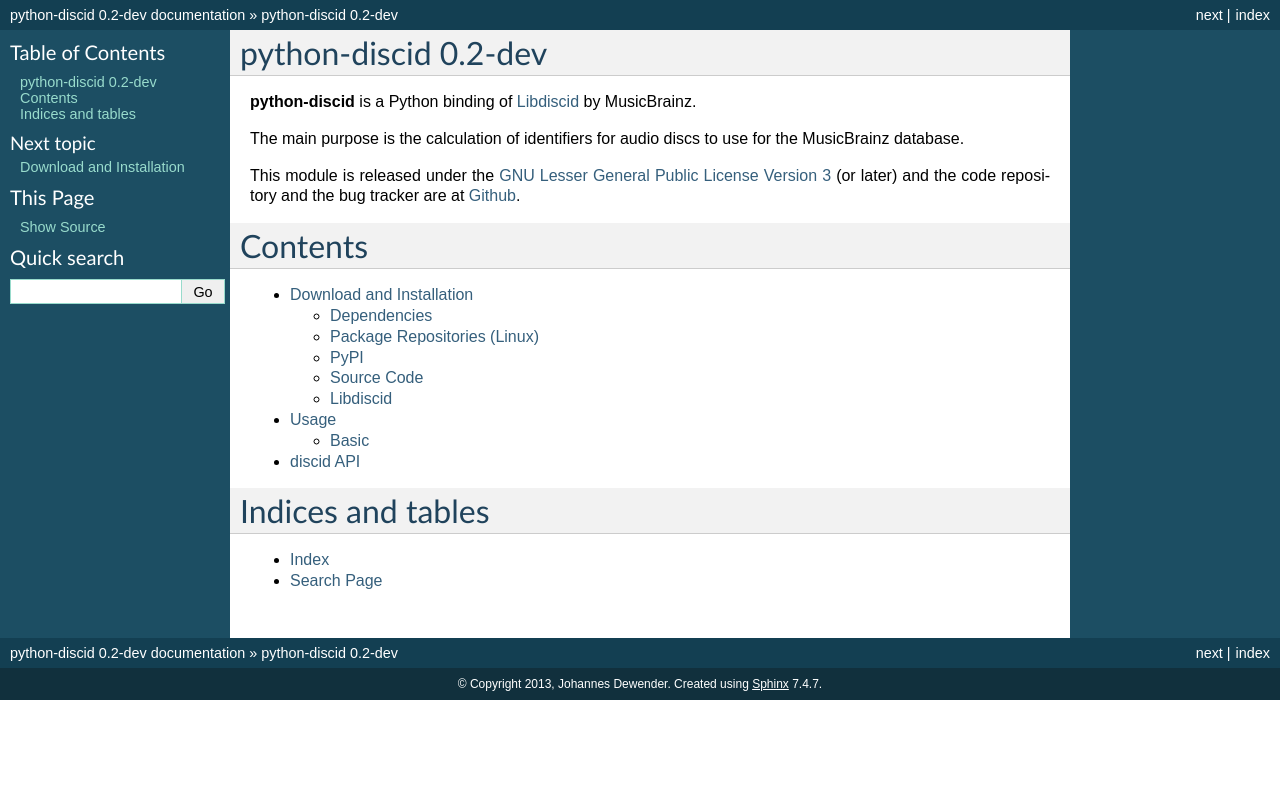
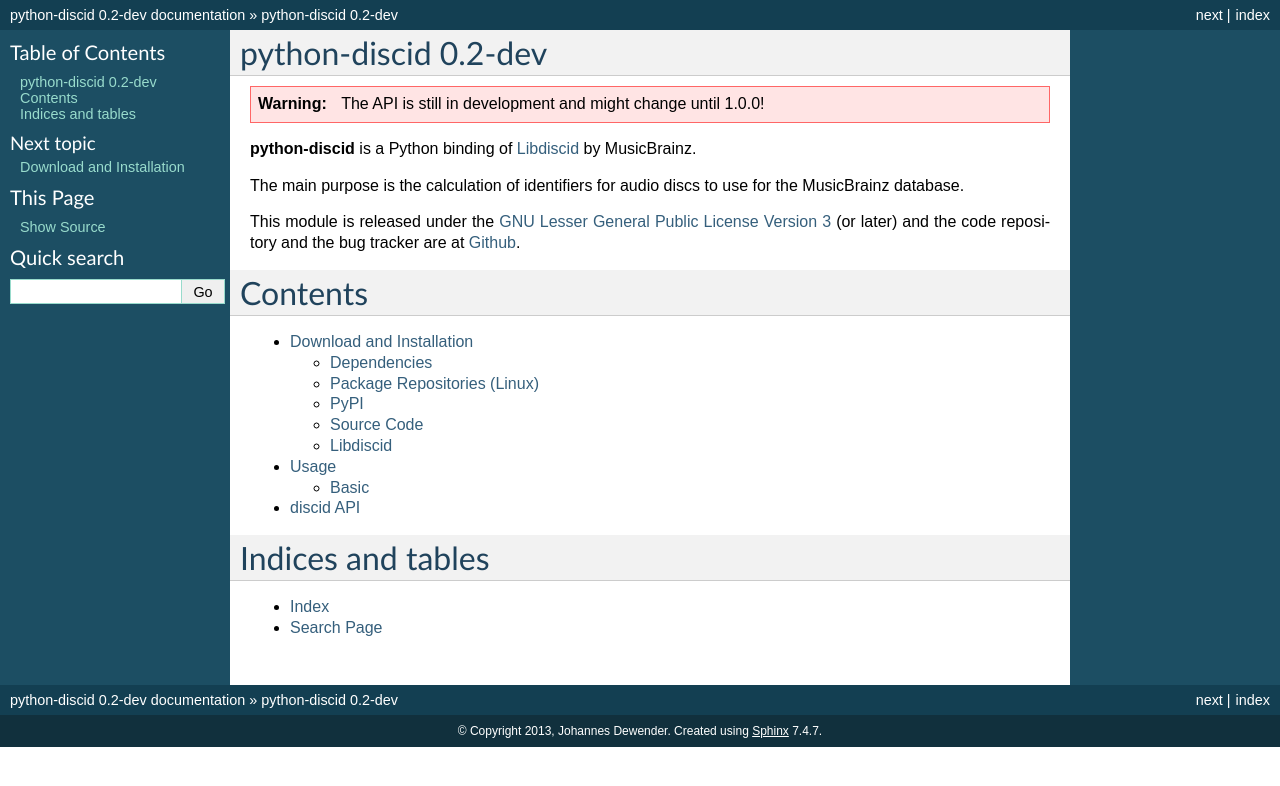
Before and after one commit to JonnyJD/python-discid, a Sphinx documentation site: the page built from doc/index.rst, in a window 1280 px wide. Shown: the top 786 px of the page. Built offline with Sphinx 7.4.7, drawn with Linux system fonts in a browser that asks for light colours.

Commit message:
doc/readme: warn about API changes
[ci skip]

```diff
--- a/README.rst
+++ b/README.rst
@@ -1,5 +1,8 @@
 Libdiscid Python bindings
 -------------------------
+
+**important note**:
+The API is still in development and might change until 1.0.0!
 
 Python-discid implements Python bindings for MusicBrainz Libdiscid. This
 module works with Python >= 2.6, including Python 3.
--- a/doc/index.rst
+++ b/doc/index.rst
@@ -1,5 +1,8 @@
 python-discid |current|
 =======================
+
+.. warning::
+   The API is still in development and might change until 1.0.0!
 
 **python-discid** is a Python binding of Libdiscid_ by MusicBrainz.
 
```
